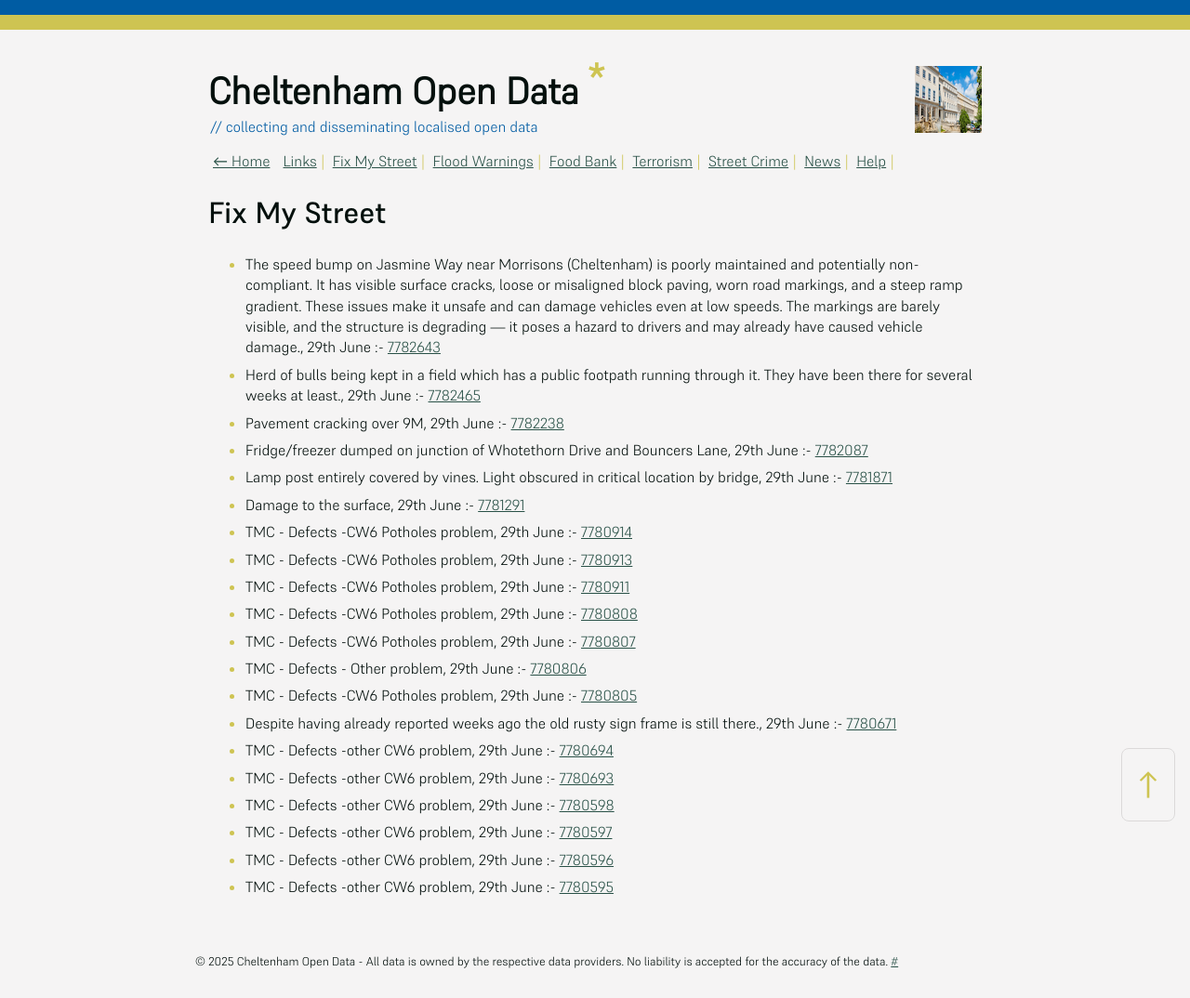
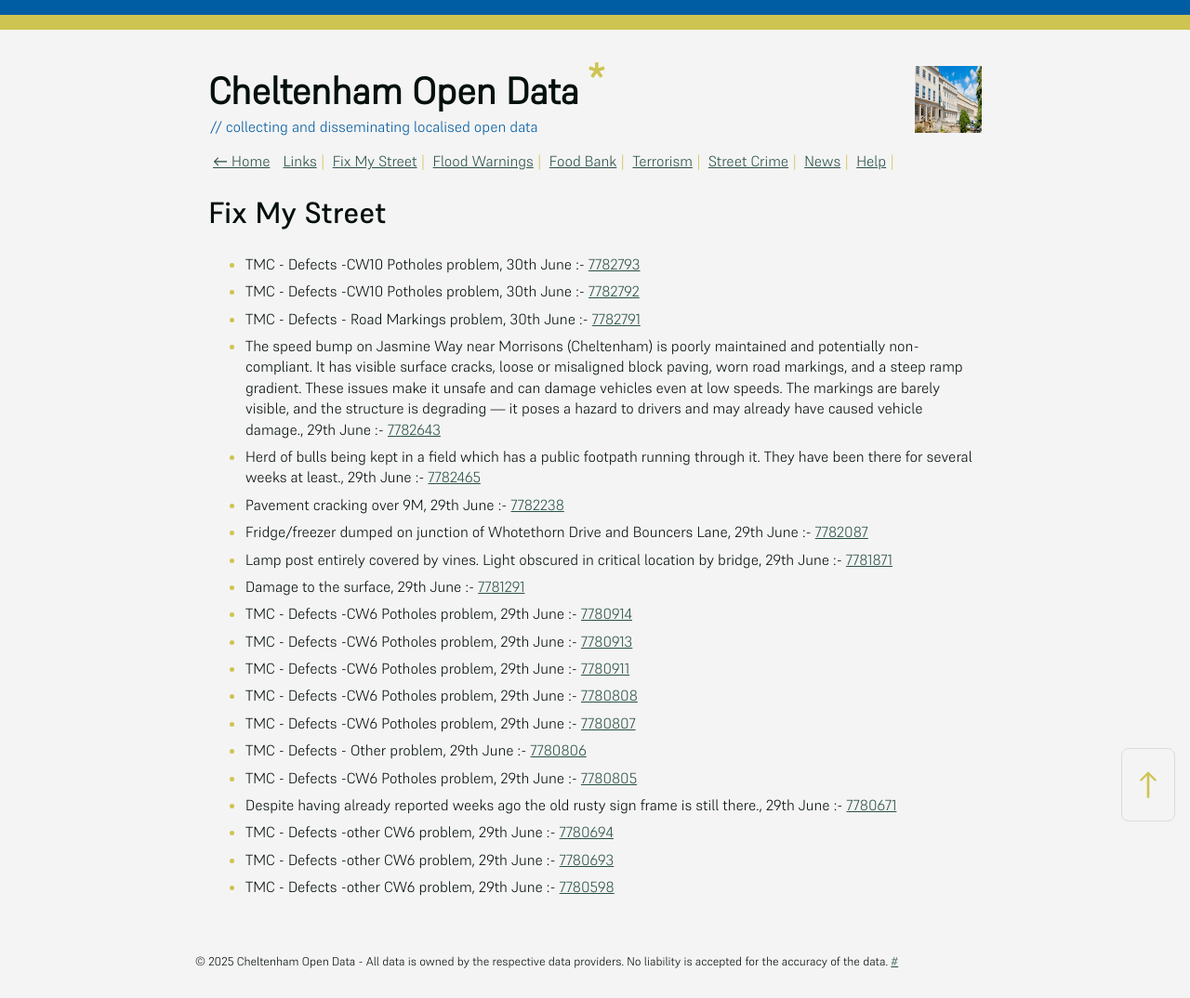
Before and after one commit to mat-0/cheltenham-open-data, a Jekyll site: the page built from _pages/fix-my-street.md, in a window 1280 px wide. Shown: the whole page at 93% size. Built offline with Jekyll 4.4.1, drawn with Linux system fonts in a browser that asks for light colours.

Commit message:
Updated 2025-06-30 05:00:48

```diff
--- a/_pages/fix-my-street.md
+++ b/_pages/fix-my-street.md
@@ -9,6 +9,9 @@ permalink: /fix-my-street
 
 <!-- fix_marker starts -->
 
+- TMC - Defects -CW10 Potholes problem, 30th June :- [7782793](https://www.fixmystreet.com/report/7782793)
+- TMC - Defects -CW10 Potholes problem, 30th June :- [7782792](https://www.fixmystreet.com/report/7782792)
+- TMC - Defects - Road Markings problem, 30th June :- [7782791](https://www.fixmystreet.com/report/7782791)
 - The speed bump on Jasmine Way near Morrisons (Cheltenham) is poorly maintained and potentially non-compliant. It has visible surface cracks, loose or misaligned block paving, worn road markings, and a steep ramp gradient. These issues make it unsafe and can damage vehicles even at low speeds. The markings are barely visible, and the structure is degrading — it poses a hazard to drivers and may already have caused vehicle damage., 29th June :- [7782643](https://www.fixmystreet.com/report/7782643)
 - Herd of bulls being kept in a field which has a public footpath running through it. They have been there for several weeks at least., 29th June :- [7782465](https://www.fixmystreet.com/report/7782465)
 - Pavement cracking over 9M, 29th June :- [7782238](https://www.fixmystreet.com/report/7782238)
@@ -26,8 +29,5 @@ permalink: /fix-my-street
 - TMC - Defects -other CW6 problem, 29th June :- [7780694](https://www.fixmystreet.com/report/7780694)
 - TMC - Defects -other CW6 problem, 29th June :- [7780693](https://www.fixmystreet.com/report/7780693)
 - TMC - Defects -other CW6 problem, 29th June :- [7780598](https://www.fixmystreet.com/report/7780598)
-- TMC - Defects -other CW6 problem, 29th June :- [7780597](https://www.fixmystreet.com/report/7780597)
-- TMC - Defects -other CW6 problem, 29th June :- [7780596](https://www.fixmystreet.com/report/7780596)
-- TMC - Defects -other CW6 problem, 29th June :- [7780595](https://www.fixmystreet.com/report/7780595)
 
 <!-- fix_marker ends -->
```
Also changed, not shown: _data/flood.json (+5 -27 lines), _pages/news.md (+4 -4 lines), index.md (+4 -4 lines).
